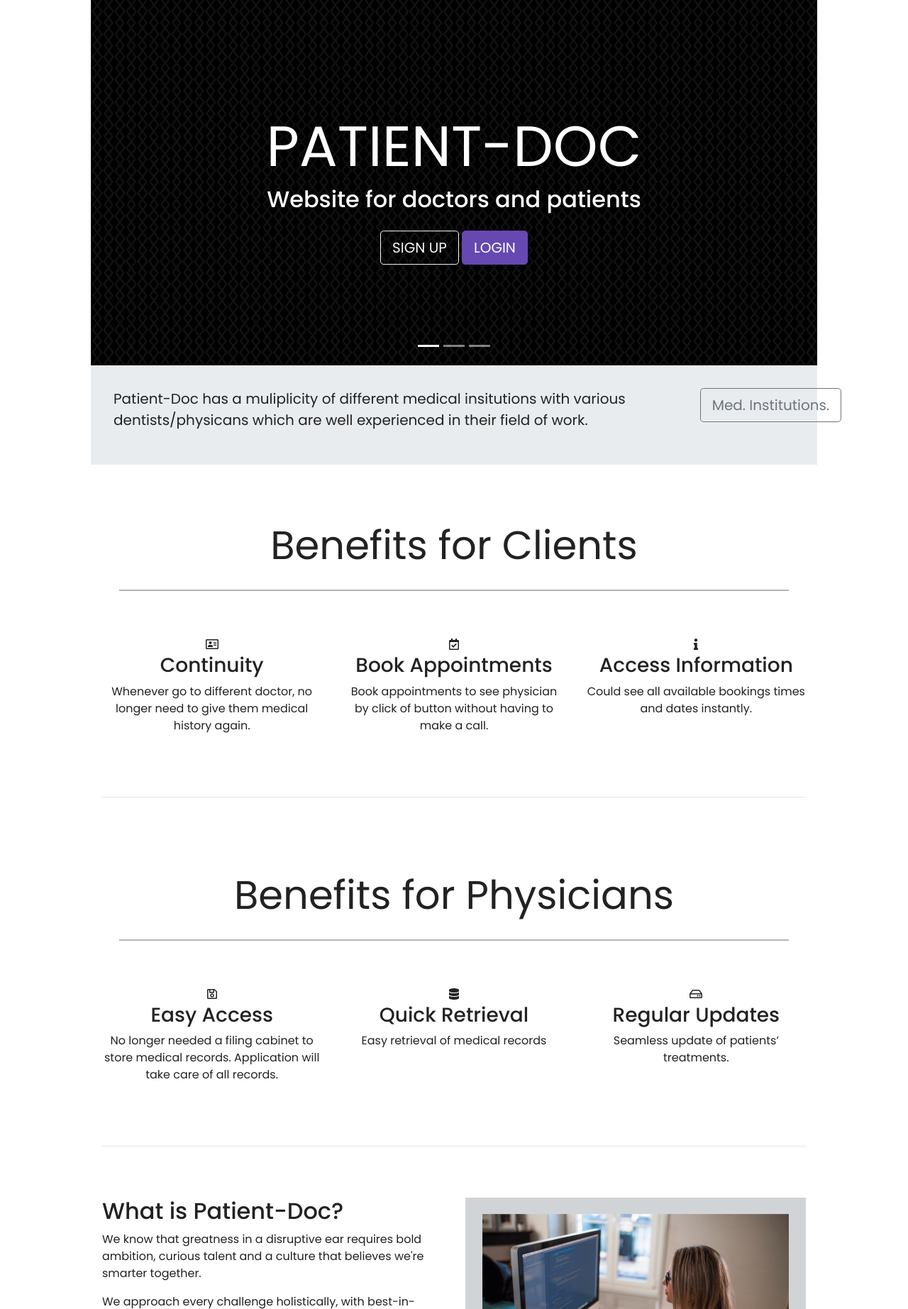
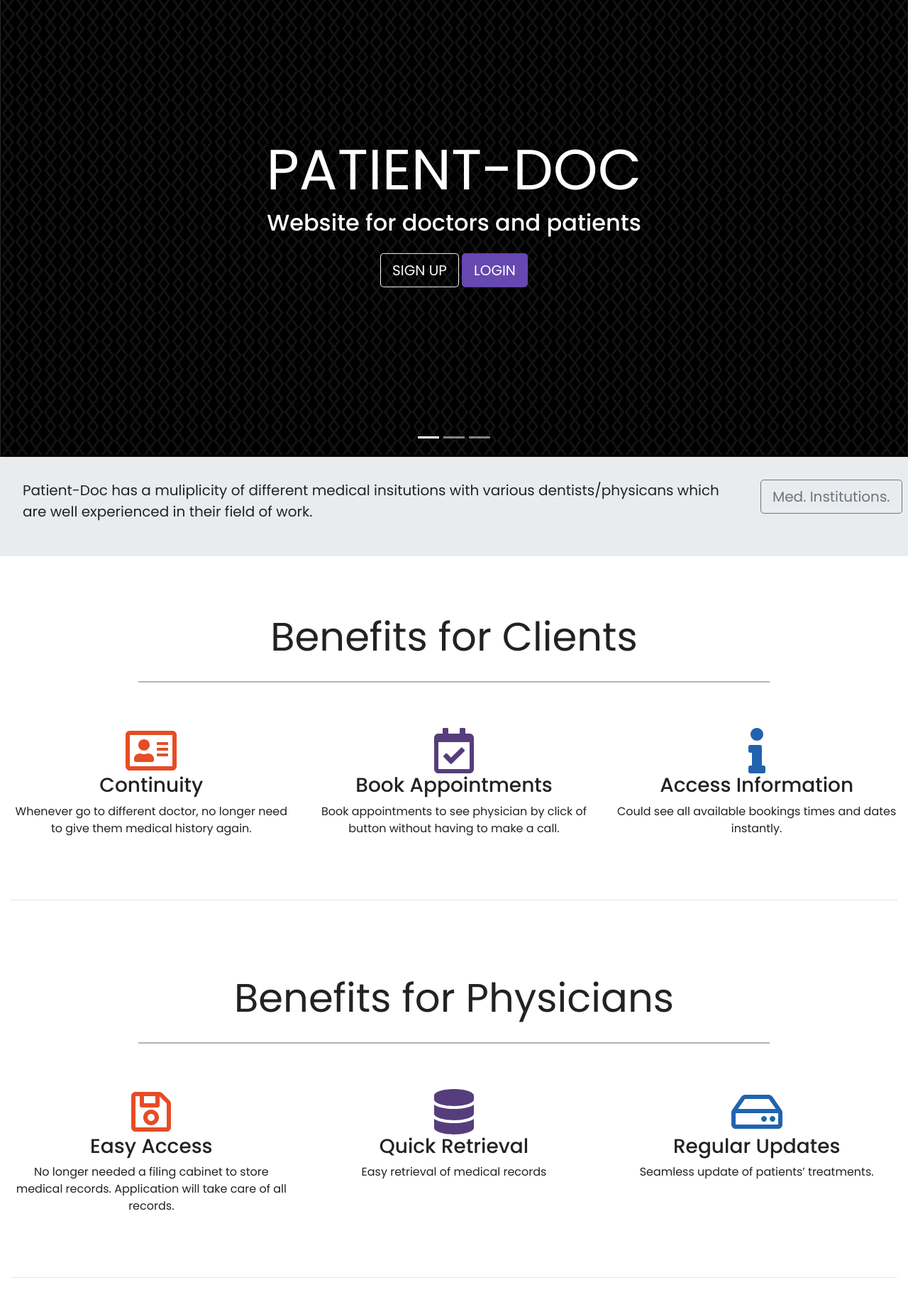
Before and after one commit to Auzel/Patient-Doc, a Flask app: page / in a window 1280 px wide. Shown: the part 85-1930 px from the top of the page at 71% size. Run offline with Flask 2, Linux system fonts and the light colour scheme; some libraries are stand-ins or nearby versions.

Commit message:
added new style icons and trying to find out requirements error

```diff
--- a/requirements.txt
+++ b/requirements.txt
@@ -14,7 +14,7 @@
 mysqlclient==1.4.6
 Flask-Login == 0.5.0
 #Flask-OAuth == 0.12
-Flask-OAuthlib == 0.9.5
+#Flask-OAuthlib == 0.9.5
 
 
 Authlib==0.14.1
--- a/static/styles/style.css
+++ b/static/styles/style.css
@@ -8,20 +8,13 @@
     color: #222;
 }
 
-.narrow{
-    width:80%;
-    margin-left:10%;
-}
-
 .navbar{
     padding: .8rem;
 }
 
-
 .navbar-nav li{
     padding-right: 20px;
 }
-
 
 .nav-link {
     font-size: 1.1em !important;
@@ -62,7 +55,7 @@
     padding-bottom: 2rem;
 }
 .welcome{
-    width 75%;
+    width: 75%;
     margin: 0 auto;
     padding-top: 2rem;
 }
@@ -72,16 +65,16 @@
     margin-top: .3rem;
     margin-bottom: 1 rem;
 }
-.fa-code{
+.fa-address-card, .fa-save{
     color: #e54d26
 }
-.fa-bold{
+.fa-calendar-check, .fa-database{
     color: #563d7c;
 }
-.fa-css3{
+.fa-info, .fa-hdd{
     color: #2163af;
 }
-.fa-code, .fa-bold, .fa-css3{
+.fa-address-card, .fa-save, .fa-calendar-check, .fa-database, .fa-info, .fa-hdd{
     font-size: 4em;
 }
 .fun {
@@ -199,6 +192,7 @@
 /*---Firefox Bug Fix --*/
 .carousel-item {
   transition: -webkit-transform 0.5s ease;
+  transition: transform 0.5s ease;
   transition: transform 0.5s ease, -webkit-transform 0.5s ease;
   -webkit-backface-visibility: visible;
   backface-visibility: visible;
```
